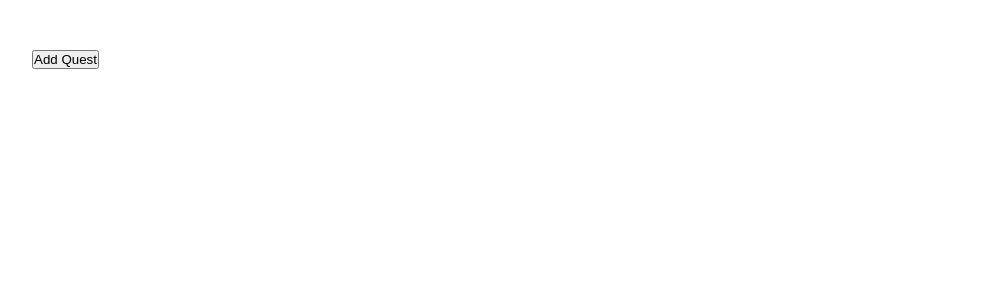
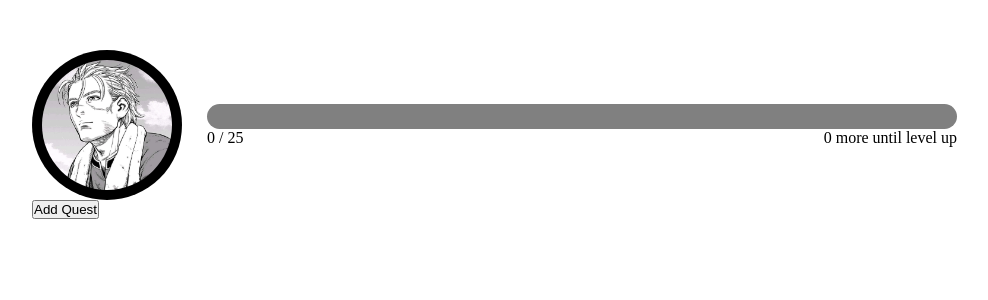
Before and after one commit to gabguin/Adventure-Path, a React (Vite) app in the folder build-your-self/: page / in a window 1280 px wide. Shown: the top 300 px of the page, without its empty margins (18-1006 px from the left). Built offline with nearby package versions, Linux system fonts and the light colour scheme.

Commit message:
updated the level up system

```diff
--- /dev/null
+++ b/build-your-self/src/components/levelUp.css
@@ -0,0 +1,39 @@
+.levelup-div{
+  display: flex;
+  align-items: center;
+  gap: 25px;
+}
+.level-div{
+  width: 750px;
+  background-color: gray;
+  border-radius: 23px;
+  overflow: hidden;
+  height: 25px;
+}
+.level-status{
+  display: flex;
+  background-color: red;
+  transition: width 0.5s;
+  height: 100%;
+}
+.level-up{
+  width: 750px;
+  display: flex;
+  justify-content: space-between  ;
+}
+.levelup-circle{
+  height: 150px;
+  width: 150px;
+  border-radius: 50%;
+  position: relative;
+  transition: width 0.5s;
+}
+.inside-circle{
+  height: 130px;
+  width: 130px;
+}
+.profile-pic{
+  width: 100%;
+  height: 100%;
+  border-radius: 50%;
+}
--- /dev/null
+++ b/build-your-self/src/components/levelUp.jsx
@@ -0,0 +1,39 @@
+import './levelUp.css'
+import profilePic from '../assets/profile-pic.webp'
+export function LevelDisplay({ exp }) {
+  let requiredExp = 25;
+  let remainingExp = exp;
+  let level = 0;
+  let levelUp = Math.ceil(exp / 50);
+  while (remainingExp >= requiredExp) {
+    requiredExp += 50 * levelUp;
+    remainingExp = requiredExp - exp;
+    level = level + levelUp;
+  }
+  const barPercentage = (exp / requiredExp) * 100;
+  const circlePercentage = (exp / requiredExp) * 360;
+  return (
+    <div className='levelup-div'>
+      <div className='levelup-circle' style={{
+        background: `conic-gradient(
+        red ${circlePercentage}deg,
+        black 0deg)`}}>
+        <div className='inside-circle'>
+          <img src={profilePic} className='profile-pic'></img>
+        </div>
+      </div>
+      <div>
+        <div className='level-div'>
+          <div className='level-status' style={{
+            width: `${barPercentage}%`
+          }} >
+          </div>
+        </div>
+         <div className='level-up'>
+            <div>{exp} / {requiredExp}</div>
+            <div>{remainingExp} more until level up</div>
+          </div>
+      </div>
+    </div>
+  )
+}
--- a/build-your-self/src/components/timer.css
+++ b/build-your-self/src/components/timer.css
@@ -36,6 +36,6 @@
 .quest-name{
   font-size: 35px;
 }
-.start-button, .stop-button{
+.start-button, .stop-button, .delete-button{
   padding: 8px 13px 8px 13px;
 }
--- a/build-your-self/src/components/timer.jsx
+++ b/build-your-self/src/components/timer.jsx
@@ -1,23 +1,46 @@
-import { useRef, useState } from "react"
+import { useRef, useState, useEffect } from "react"
 import './timer.css'
-export function TimerQuest({questName, description, duration}) {
-  const [timer, setTimer] = useState(duration ? duration * 60: 0);
-  const minutes = Math.floor(timer / 60);
-  const seconds = timer % 60;
-  const newSeconds = seconds < 10 ? "0" + seconds : seconds
+export function TimerQuest({
+  questName,
+  description,
+  duration,
+  setExp,
+  deleteThis
+}) {
+  const [timer, setTimer] =
+    useState(duration ? duration * 60 : 0);
+  const [rewardGiven, setRewardGiven] =
+    useState(false);
   const start = useRef(null);
-  const degrees =duration? (timer / (duration * 60)) * 360 : 0;
+  const minutes =
+    Math.floor(timer / 60);
+  const seconds =
+    timer % 60;
+  const newSeconds =
+    seconds < 10
+      ? "0" + seconds
+      : seconds;
+  const degrees =
+    duration
+      ? (timer / (duration * 60)) * 360
+      : 0;
+  useEffect(() => {
+    if (timer === 0 && !rewardGiven) {
+      setExp(prev => prev + duration);
+      setRewardGiven(true);
+      clearInterval(start.current);
+      start.current = null;
+    }
+  }, [timer, duration, setExp, rewardGiven]);
   function startTimer() {
-    if (start.current) return;
     start.current = setInterval(() => {
-      setTimer((prev) => {
-        if(prev === 0){
-          clearInterval(start.current);
+      setTimer(prev => {
+        if (prev === 0) {
           return prev;
         }
         return prev - 1;
-      })
-    }, 1000);
+      });
+    }, 1);
   }
   function stopTimer() {
     clearInterval(start.current);
@@ -25,23 +48,49 @@ export function TimerQuest({questName, description, duration}) {
   }
   return (
     <div className="quest-in-progress">
-        <div className='timer-circle' style={{
-          background: `conic-gradient(
-          rgb(63, 107, 210) ${degrees}deg,
-          rgb(204, 206, 228) 0deg)`}}>
+      <div
+        className='timer-circle'
+        style={{
+          background:
+            `conic-gradient(
+              rgb(63,107,210) ${degrees}deg,
+              rgb(204,206,228) 0deg
+            )`
+        }}
+      >
         <div className="inside-circle">
-            <div><p className="clock-time">{minutes} : {newSeconds}</p></div>
+          <p className="clock-time">
+            {minutes}:{newSeconds}
+          </p>
         </div>
       </div>
       <div>
-          <div><p className="quest-name">{questName}</p></div>
-          <div><p className="description-name">{description}</p></div>
+        <p className="quest-name">
+          {questName}
+        </p>
+        <p className="description-name">
+          {description}
+        </p>
       </div>
       <div>
-        <button className='start-button'onClick={() => startTimer()}>start</button>
-        <button className='stop-button'onClick={() => stopTimer()}>stop</button>
+        <button
+          className='start-button'
+          onClick={startTimer}
+        >
+          start
+        </button>
+        <button
+          className='stop-button'
+          onClick={stopTimer}
+        >
+          stop
+        </button>
+        <button className="delete-button" onClick={() => deleteThis()}>delete</button>
       </div>
-        <div>+{duration}exp</div>
+      <div>
+        +{duration} exp
+      </div>
+
     </div>
   )
 }
--- a/build-your-self/src/pages/homepage.jsx
+++ b/build-your-self/src/pages/homepage.jsx
@@ -1,12 +1,15 @@
 import { useState } from "react"
 import { AddingQuest } from "../components/addQuest";
 import { TimerQuest } from "../components/timer";
+import { LevelDisplay } from "../components/levelUp";
 export function HomePage() {
+  const[exp, setExp] = useState(0);
   const [openQuest, setOpenQuest] = useState(false);
   const [quest, setQuest] = useState([]);
 
   return (
     <>
+    <LevelDisplay exp={exp}></LevelDisplay>
       <button
         onClick={() => setOpenQuest(true)}>
         Add Quest
@@ -26,6 +29,10 @@ export function HomePage() {
               questName={quest.questName}
               duration={quest.duration}
               description={quest.description}
+              setExp={setExp}
+              deleteThis={ () =>
+                setQuest(prev => prev.filter((_, i) => i !== index))
+              }
             ></TimerQuest>
           )
         })}
```
Also changed, not shown: build-your-self/src/assets/profile-pic.webp (added). Lines whose indentation alone changed are shown as unchanged.
